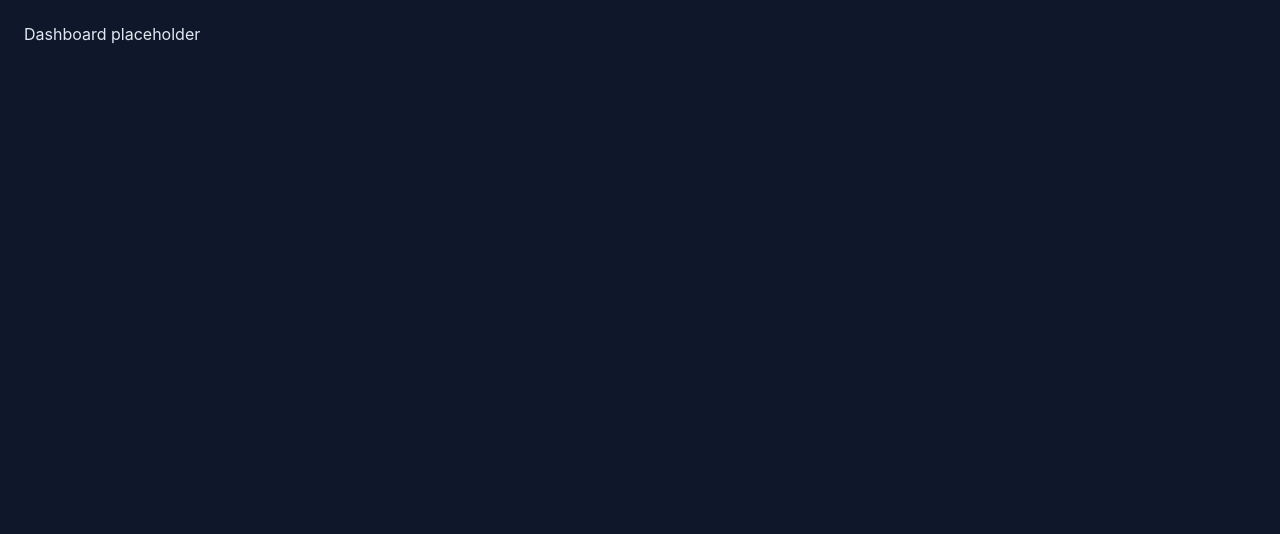
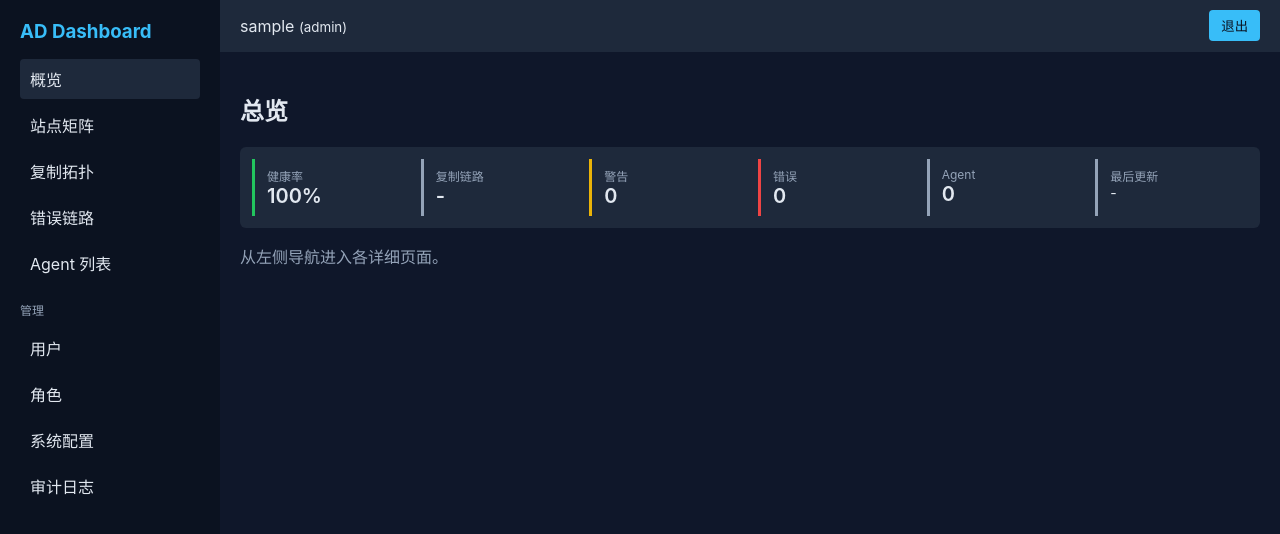
Before and after one commit to fogyisland/ADDashboard, a Vue app in the folder frontend/: page / in a window 1280 px wide. Shown: the top 534 px of the page. Built offline with nearby package versions, Linux system fonts and the light colour scheme; no server answers; sample sign-in values are in the browser's storage.

Commit message:
feat(frontend): app layout, status bar, dashboard view

```diff
--- /dev/null
+++ b/frontend/src/components/AppLayout.vue
@@ -0,0 +1,51 @@
+<template>
+  <div class="layout">
+    <aside class="sidebar">
+      <h3>AD Dashboard</h3>
+      <nav>
+        <router-link to="/">概览</router-link>
+        <router-link to="/matrix">站点矩阵</router-link>
+        <router-link to="/topology">复制拓扑</router-link>
+        <router-link to="/errors">错误链路</router-link>
+        <router-link to="/agents">Agent 列表</router-link>
+        <template v-if="auth.isAdmin">
+          <div class="divider">管理</div>
+          <router-link to="/admin/users">用户</router-link>
+          <router-link to="/admin/roles">角色</router-link>
+          <router-link to="/admin/config">系统配置</router-link>
+          <router-link to="/admin/audit">审计日志</router-link>
+        </template>
+      </nav>
+    </aside>
+    <main>
+      <header class="topbar">
+        <span>{{ auth.user?.username }} <small>({{ auth.user?.role }})</small></span>
+        <button @click="logout">退出</button>
+      </header>
+      <section class="content">
+        <slot />
+      </section>
+    </main>
+  </div>
+</template>
+
+<script setup>
+import { useRouter } from 'vue-router';
+import { useAuthStore } from '../stores/auth.js';
+const auth = useAuthStore();
+const router = useRouter();
+function logout() { auth.logout(); router.push('/login'); }
+</script>
+
+<style scoped>
+.layout { display: grid; grid-template-columns: 220px 1fr; height: 100vh; }
+.sidebar { background: #0b1220; padding: 20px; }
+.sidebar h3 { color: var(--accent); margin: 0 0 16px; }
+.sidebar nav { display: flex; flex-direction: column; gap: 6px; }
+.sidebar a { padding: 8px 10px; border-radius: 4px; color: var(--text); }
+.sidebar a.router-link-active, .sidebar a:hover { background: #1e293b; }
+.divider { font-size: 12px; color: var(--muted); margin: 12px 0 4px; }
+main { display: flex; flex-direction: column; }
+.topbar { display: flex; justify-content: space-between; align-items: center; padding: 10px 20px; background: var(--panel); border-bottom: 1px solid #1e293b; }
+.content { padding: 20px; overflow: auto; }
+</style>
--- /dev/null
+++ b/frontend/src/components/StatusBar.vue
@@ -0,0 +1,55 @@
+<template>
+  <div class="status-bar">
+    <div class="kpi" :class="healthClass">
+      <span class="label">健康率</span>
+      <span class="value">{{ healthRate }}%</span>
+    </div>
+    <div class="kpi">
+      <span class="label">复制链路</span>
+      <span class="value">{{ data.totalLinks ?? '-' }}</span>
+    </div>
+    <div class="kpi warn">
+      <span class="label">警告</span>
+      <span class="value">{{ data.warning ?? 0 }}</span>
+    </div>
+    <div class="kpi err">
+      <span class="label">错误</span>
+      <span class="value">{{ data.error ?? 0 }}</span>
+    </div>
+    <div class="kpi">
+      <span class="label">Agent</span>
+      <span class="value">{{ data.agentCount ?? 0 }}</span>
+    </div>
+    <div class="kpi">
+      <span class="label">最后更新</span>
+      <span class="value small">{{ formatTime(data.lastUpdate) }}</span>
+    </div>
+  </div>
+</template>
+
+<script setup>
+import { ref, onMounted, onUnmounted, computed } from 'vue';
+import api from '../api/client.js';
+const data = ref({});
+let timer = null;
+async function load() { try { const r = await api.get('/api/dashboard/overview'); data.value = r.data; } catch {} }
+onMounted(() => { load(); timer = setInterval(load, 30000); });
+onUnmounted(() => clearInterval(timer));
+const healthRate = computed(() => {
+  const t = data.value.totalLinks || 0, h = data.value.healthy || 0;
+  return t ? Math.round((h / t) * 100) : 100;
+});
+const healthClass = computed(() => healthRate.value === 100 ? 'ok' : (data.value.error > 0 ? 'err' : 'warn'));
+function formatTime(s) { if (!s) return '-'; return new Date(s).toLocaleString('zh-CN', { hour12: false }); }
+</script>
+
+<style scoped>
+.status-bar { display: flex; gap: 16px; padding: 12px; background: var(--panel); border-radius: 6px; margin-bottom: 16px; }
+.kpi { flex: 1; padding: 8px 12px; border-left: 3px solid var(--muted); }
+.kpi.ok { border-color: var(--green); }
+.kpi.warn { border-color: var(--yellow); }
+.kpi.err { border-color: var(--red); }
+.label { display: block; font-size: 12px; color: var(--muted); }
+.value { display: block; font-size: 20px; font-weight: 600; }
+.value.small { font-size: 14px; font-weight: 400; }
+</style>
--- a/frontend/src/views/DashboardView.vue
+++ b/frontend/src/views/DashboardView.vue
@@ -1 +1,12 @@
-<template><div style="padding:24px">Dashboard placeholder</div></template>
+<template>
+  <AppLayout>
+    <h2>总览</h2>
+    <StatusBar />
+    <p style="color: var(--muted);">从左侧导航进入各详细页面。</p>
+  </AppLayout>
+</template>
+
+<script setup>
+import AppLayout from '../components/AppLayout.vue';
+import StatusBar from '../components/StatusBar.vue';
+</script>
```
Also changed, not shown: 1 other file (tests, documents, lock files or other folders).
